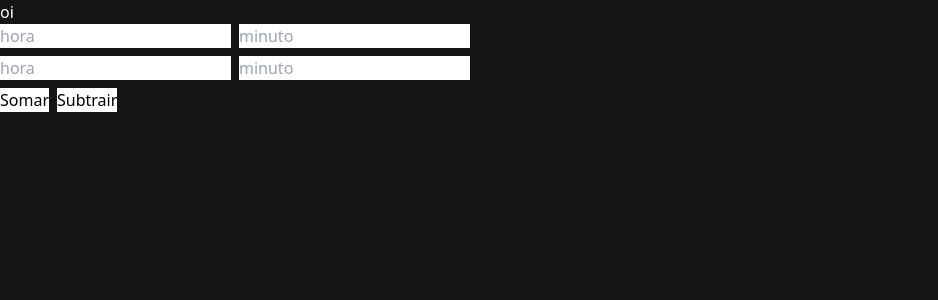
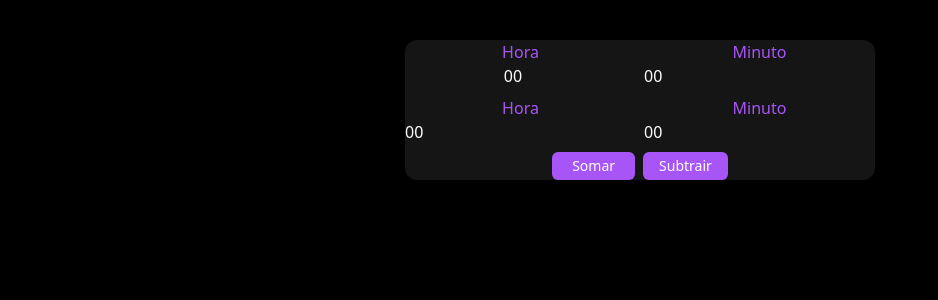
Before and after one commit to strawnico/hoursCalculator, a Next.js app: page / in a window 1280 px wide. Shown: the top 300 px of the page, without its empty margins (0-938 px from the left). Built offline with nearby package versions, Linux system fonts and the light colour scheme.

Commit message:
start css

```diff
--- a/package.json
+++ b/package.json
@@ -11,9 +11,9 @@
   "dependencies": {
     "eslint": "8.35.0",
     "eslint-config-next": "13.2.3",
-    "next": "13.2.3",
-    "react": "18.2.0",
-    "react-dom": "18.2.0"
+    "next": "^13.2.3",
+    "react": "^18.2.0",
+    "react-dom": "^18.2.0"
   },
   "devDependencies": {
     "autoprefixer": "^10.4.13",
--- a/src/pages/index.js
+++ b/src/pages/index.js
@@ -2,25 +2,31 @@ import Head from "next/head";
 import Image from "next/image";
 import { useState } from "react";
 // import { Inter } from "next/font/google";
+// const inter = Inter({ subsets: ["latin"] });
 
-// const inter = Inter({ subsets: ["latin"] });
+export default function Home() {
+  const [resultado, setResultado] = useState("");
 
   function soma() {
     const horaUm = document.getElementById("h1").value;
     const horaDois = document.getElementById("h2").value;
-  var somaHoras = Number(horaUm) + Number(horaDois);
+    let somaHoras = Number(horaUm) + Number(horaDois);
 
     const minutoUm = document.getElementById("m1").value;
     const minutoDois = document.getElementById("m2").value;
-  var somaMinutos = Number(minutoUm) + Number(minutoDois);
+    let somaMinutos = Number(minutoUm) + Number(minutoDois);
 
     while (somaMinutos >= 60) {
       somaMinutos = somaMinutos - 60;
       somaHoras = somaHoras + 1;
     }
 
-  console.log(somaHoras);
-  console.log(somaMinutos);
+    let resultado = somaHoras + "h e " + somaMinutos + "m";
+    console.log(resultado);
+
+    setResultado(resultado);
+
+    return resultado;
   }
 
   function subtrai() {
@@ -56,16 +62,14 @@ function subtrai() {
       rm -= 60;
     }
 
-  console.log(rh);
-  console.log(rm);
+    let resultado = rh + "h e " + rm + "m";
+
+    console.log(resultado);
+
+    setResultado(resultado);
+
+    return resultado;
   }
-
-export default function Home() {
-  const [rh, setRh] = useState("");
-
-  const resultado = () => {
-    setRh(true);
-  };
 
   return (
     <>
@@ -76,24 +80,66 @@ export default function Home() {
         <link rel="icon" href="/favicon.ico" />
       </Head>
       <main>
-        <p className="text-white" onChange={() => resultado()}>
-          oi{rh}
-        </p>
-        <div className=" space-x-2 mb-2">
-          <input id="h1" placeholder="hora" type="number"></input>
-          <input id="m1" placeholder="minuto" type="number"></input>
+        <div className=" bg-[#151515] min-w-fit w-7 rounded-xl mx-auto">
+          <div>
+            <p className="text-white mb-10">{resultado}</p>
           </div>
-        <div className=" space-x-2">
-          <input id="h2" placeholder="hora" type="number"></input>
-          <input id="m2" placeholder="minuto" type="number"></input>
+          <div className=" text-center">
+            <div className="flex  space-x-2 mb-2">
+              <div>
+                <p className="text-purple-500">Hora</p>
+                <input
+                  id="h1"
+                  className=" w-1/3 bg-transparent text-white placeholder:text-white text-center"
+                  placeholder="00"
+                  type="number"
+                ></input>
               </div>
-        <div className=" mt-2  space-x-2 ">
-          <button onClick={soma} className=" bg-white">
+              <div>
+                <p className="text-purple-500">Minuto</p>
+                <input
+                  id="m1"
+                  className="bg-transparent text-white placeholder:text-white"
+                  placeholder="00"
+                  type="number"
+                ></input>
+              </div>
+            </div>
+            <div className="flex space-x-2">
+              <div>
+                <p className="text-purple-500">Hora</p>
+                <input
+                  id="h2"
+                  className="bg-transparent text-white placeholder:text-white"
+                  placeholder="00"
+                  type="number"
+                ></input>
+              </div>
+              <div>
+                <p className="text-purple-500">Minuto</p>
+                <input
+                  id="m2"
+                  className="bg-transparent text-white placeholder:text-white"
+                  placeholder="00"
+                  type="number"
+                ></input>
+              </div>
+            </div>
+          </div>
+          <div className="flex justify-center mr-0 mt-2 space-x-2 ">
+            <button
+              onClick={soma}
+              className="bg-purple-500 rounded-md px-5 py-1 text-white text-sm"
+            >
               Somar
             </button>
-          <button onClick={subtrai} className=" bg-white">
+            <button
+              onClick={subtrai}
+              className="bg-purple-500 rounded-md px-4 py-1 text-white text-sm"
+            >
               Subtrair
             </button>
+          </div>
         </div>
       </main>
     </>
--- a/src/styles/globals.css
+++ b/src/styles/globals.css
@@ -3,5 +3,6 @@
 @tailwind utilities;
 
 body {
-  background-color: #151515;
+  background-color: black;
+
 }
```
Also changed, not shown: 1 other file (tests, documents, lock files or other folders). Lines whose indentation alone changed are shown as unchanged.
